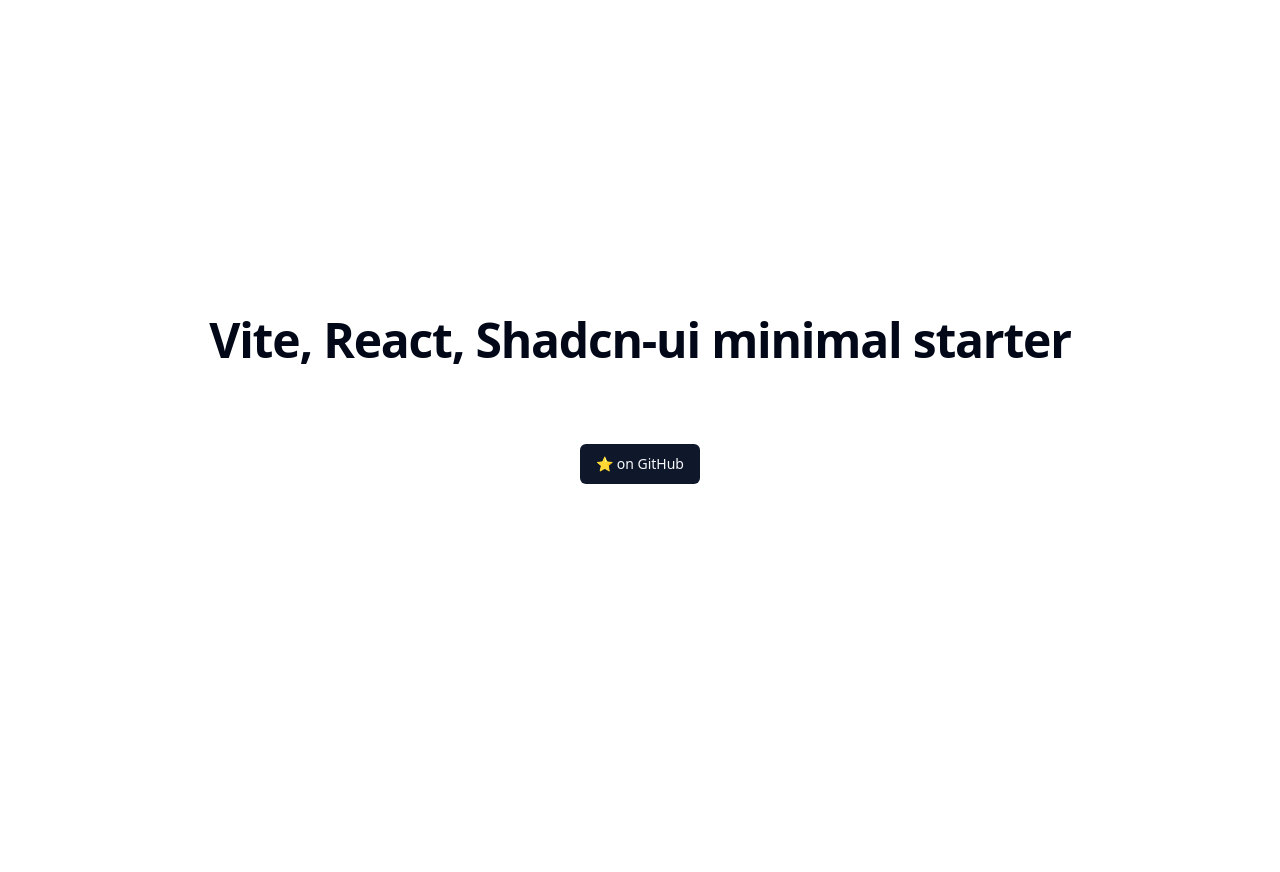
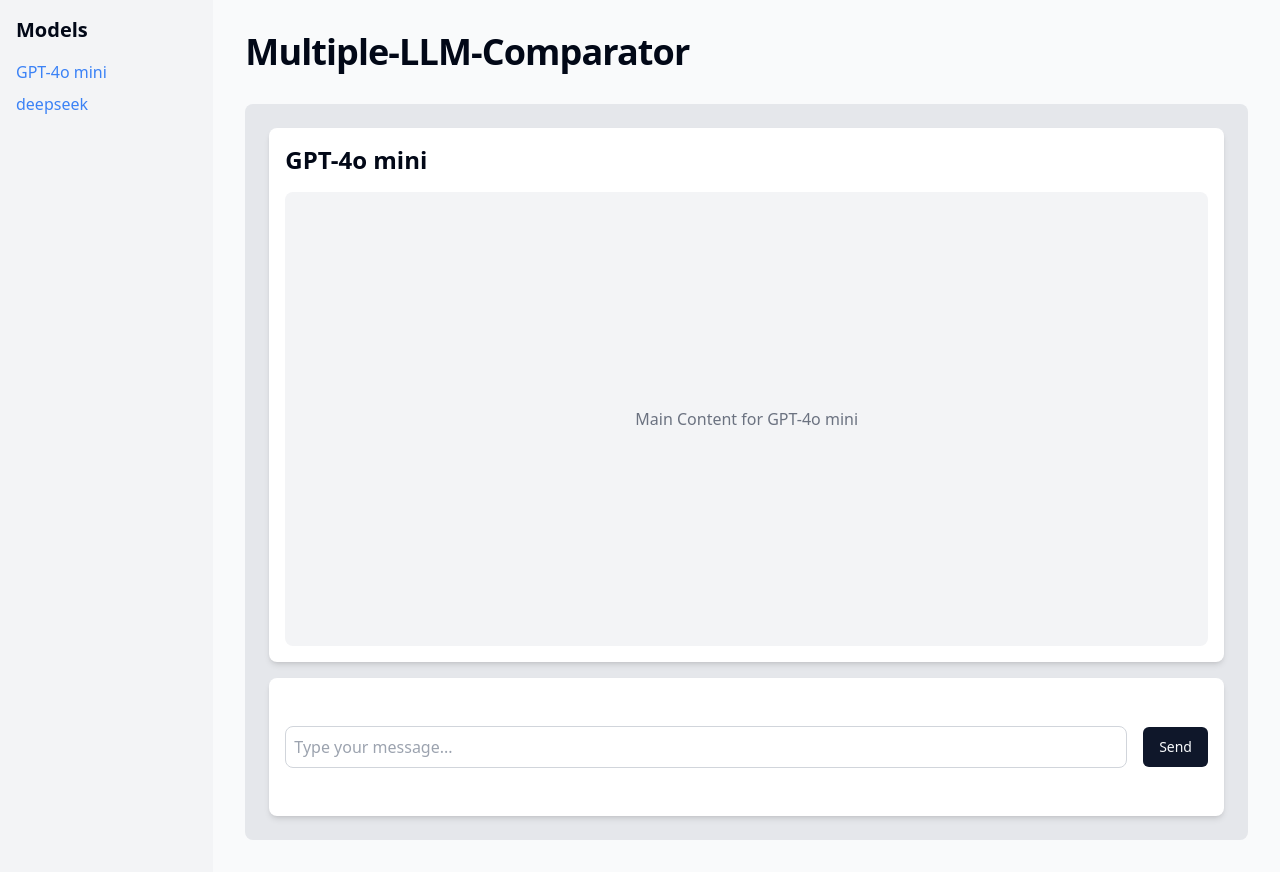
Before and after one commit to dynle/multi-llm-comparator, a React (Vite) app: page / in a window 1280 px wide. Before the commit the page ends 800 px from the top, so only its background shows below. Built offline with nearby package versions, Linux system fonts and the light colour scheme.

Commit message:
Make basic layout

```diff
--- a/src/App.tsx
+++ b/src/App.tsx
@@ -1,20 +1,66 @@
+import { useState } from "react";
 import { buttonVariants } from "@/components/ui/button";
 
 function App() {
+  const [selectedModel, setSelectedModel] = useState("GPT-4o mini");
+
   return (
-    <main className="flex flex-col items-center justify-center min-h-screen space-y-20">
-      <h1 className="text-4xl font-extrabold tracking-tight lg:text-5xl">
-        Vite, React, Shadcn-ui minimal starter
-      </h1>
-      <a
-        href="https://github.com/moinulmoin/vite-react-tailwind-starter"
-        target="_blank"
-        rel="noreferrer"
-        className={buttonVariants()}
-      >
-        ⭐️ on GitHub
-      </a>
-    </main>
+    <div className="flex min-h-screen">
+      {/* Left Panel */}
+      <aside className="w-1/6 bg-gray-100 p-4">
+        <h2 className="text-xl font-bold">Models</h2>
+        <ul className="mt-4 space-y-2">
+          <li>
+            <a
+              href="#"
+              className="text-blue-500 cursor-pointer"
+              onClick={() => setSelectedModel("GPT-4o mini")}
+            >
+              GPT-4o mini
+            </a>
+          </li>
+          <li>
+            <a
+              href="#"
+              className="text-blue-500 cursor-pointer"
+              onClick={() => setSelectedModel("deepseek")}
+            >
+              deepseek
+            </a>
+          </li>
+        </ul>
+      </aside>
+
+      {/* Main Content Area */}
+      <main className="flex-1 bg-gray-50 p-8">
+        <h1 className="text-4xl font-extrabold tracking-tight mb-8">Multiple-LLM-Comparator</h1>
+
+        {/* Gray Background Area */}
+        <div className="bg-gray-200 p-6 rounded-lg h-[calc(100vh-64px)] flex flex-col space-y-4">
+          {/* Big Box with Title */}
+          <div className="bg-white p-4 rounded-lg shadow-md flex-1 flex flex-col">
+            <h2 className="text-2xl font-bold mb-4">{selectedModel}</h2>
+            <div className="bg-gray-100 flex-1 rounded-lg flex items-center justify-center">
+              <p className="text-gray-500">Main Content for {selectedModel}</p>
+            </div>
+          </div>
+
+          {/* White Box with Button */}
+          <div className="bg-white p-4 rounded-lg shadow-md flex items-center space-x-4 flex-none h-1/5">
+            <input
+              type="text"
+              placeholder="Type your message..."
+              className="flex-1 border border-gray-300 rounded-lg p-2"
+            />
+            <button
+              className={buttonVariants({})}
+            >
+              Send
+            </button>
+          </div>
+        </div>
+      </main>
+    </div>
   );
 }
 
```
